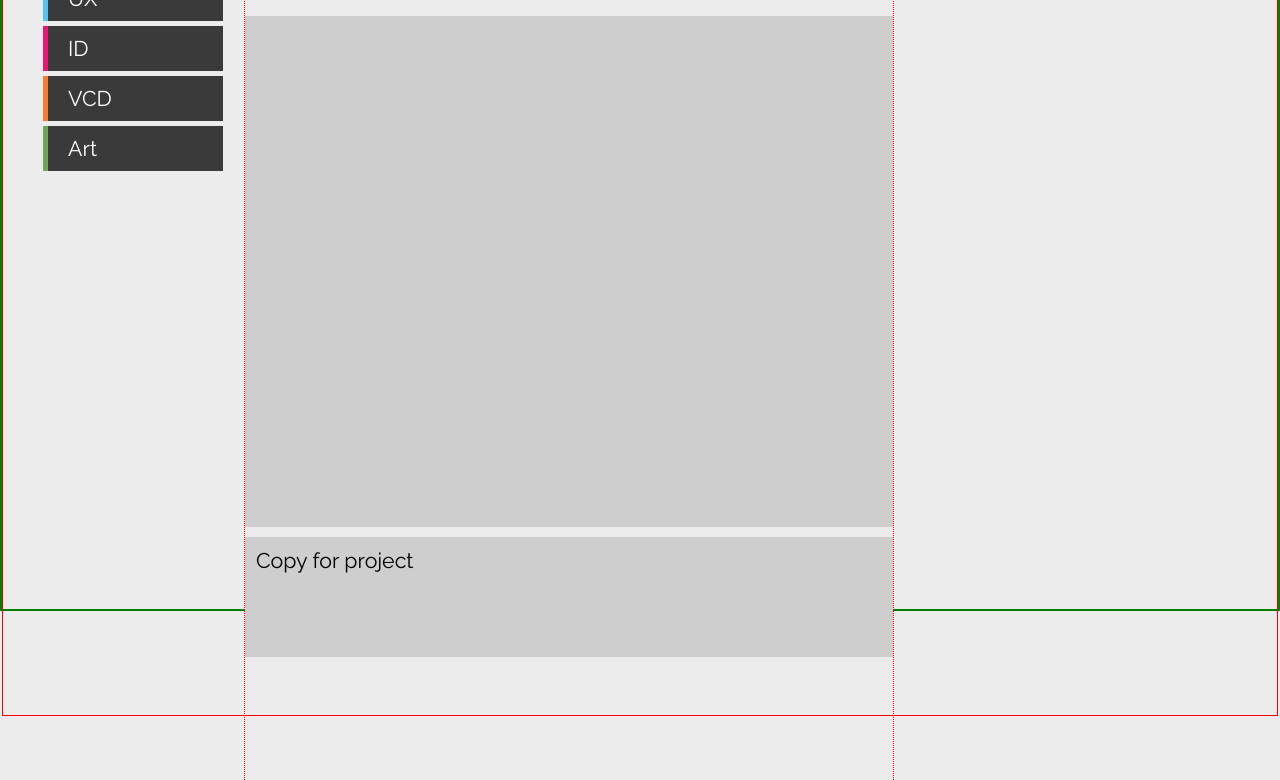
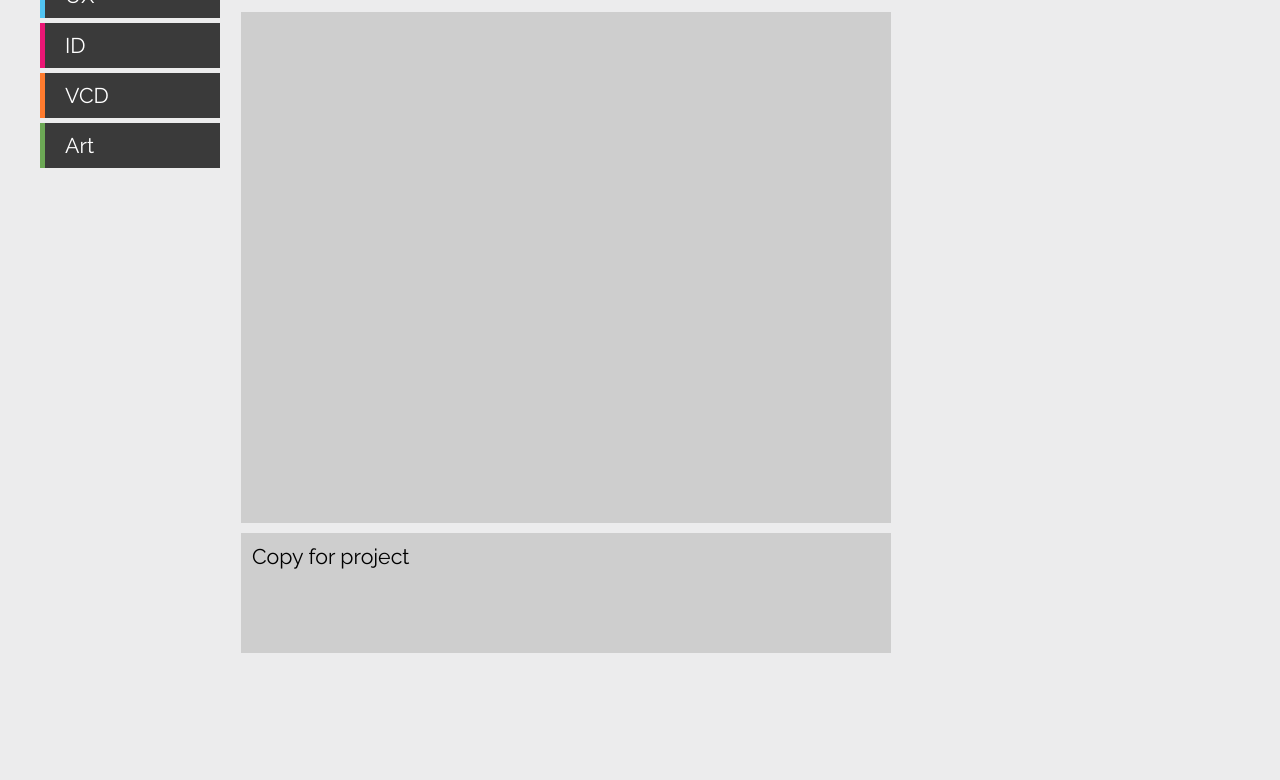
Before and after one commit to neauro/digicopia, a plain HTML site: page ux.html in a window 1280 px wide. Shown: the part 189-969 px from the top of the page. Drawn offline with Linux system fonts and the light colour scheme; a web font is replaced by a local one.

Commit message:
no borders

```diff
--- a/styles/project.css
+++ b/styles/project.css
@@ -5,9 +5,8 @@ body {
 }
 
 #project {
-  border:1px solid red;
+  /* border:1px solid red; */
   width:100%;
-  padding-bottom:60px;   /* Height of the footer */
   margin-top:5em;
   height:100%;
 }
@@ -69,7 +68,6 @@ body {
             border-left:5px solid #6CA855;
           }
   #p-contents {
-    border: 1px dotted red;
     float:left;
     /* border:1px solid blue; */
     width:650px;
@@ -103,7 +101,7 @@ body {
     }
 
 #container {
-  border:2px solid green;
+  /* border:2px solid green; */
   min-height:100%;
 }
 #footer {
```
Also changed, not shown: ux.html (+0 -2 lines).
